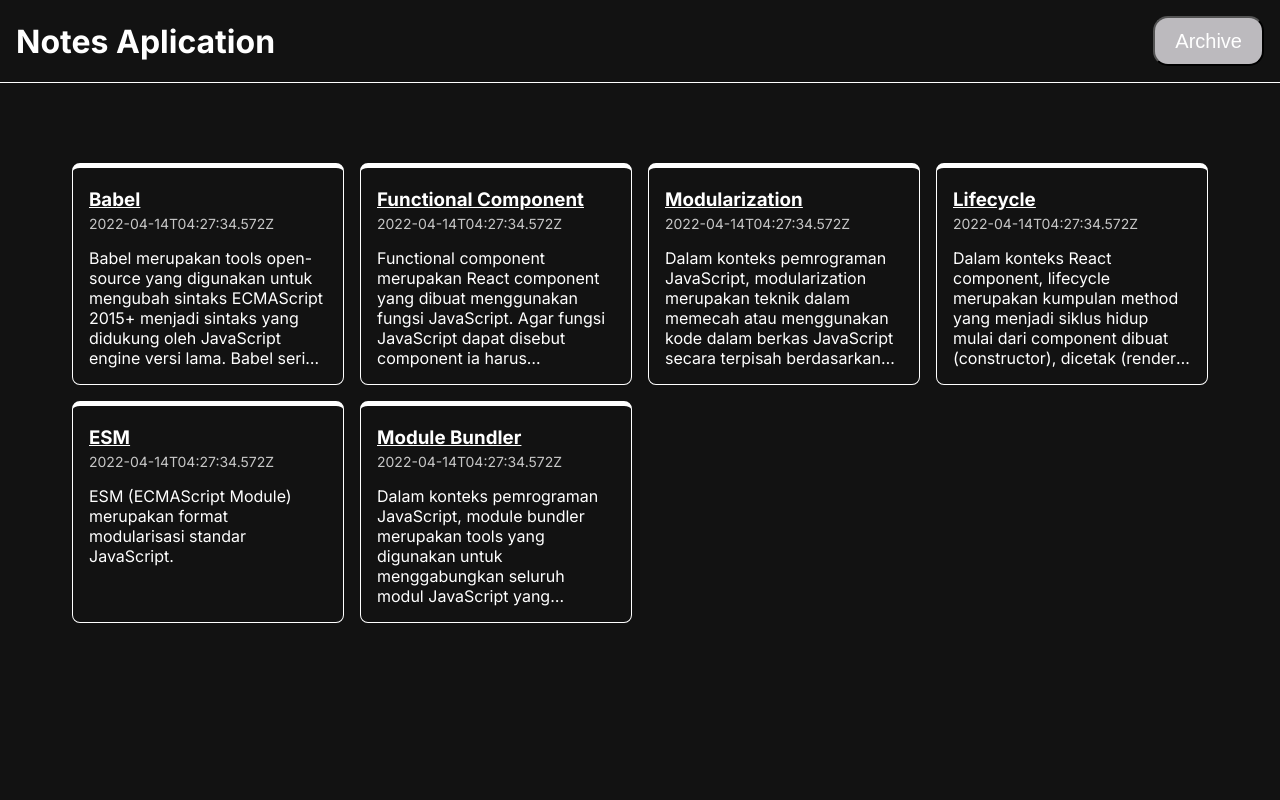
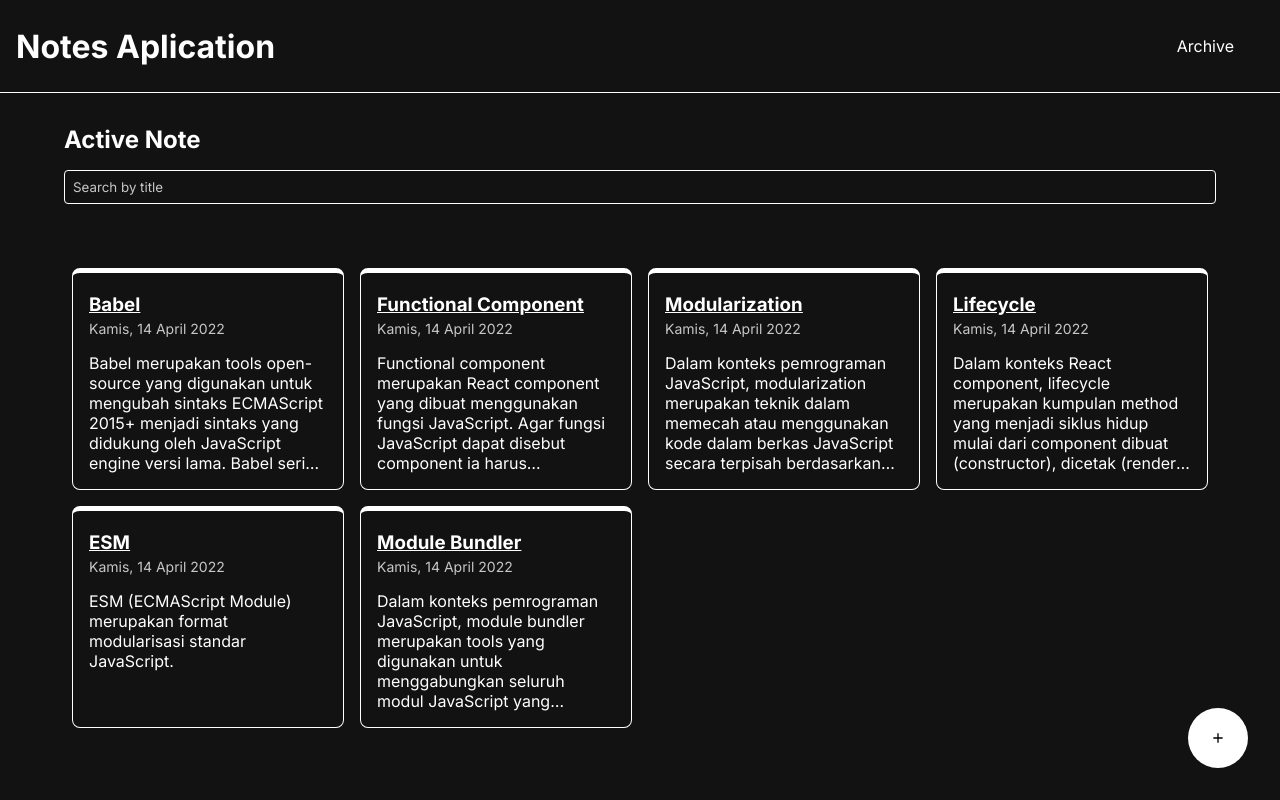
Before and after one commit to Aris220/personal-notes-app-starter, a React (Vite) app: page /notes in a window 1280 px wide. Built offline with nearby package versions, Linux system fonts and the light colour scheme.

Commit message:
menambahkan ButtonAdd dan SearchNote.jsx

```diff
--- /dev/null
+++ b/src/component/Elements/button/ButtonAdd.jsx
@@ -0,0 +1,10 @@
+import styles from "../../../styles/style.module.css";
+
+const ButtonAdd = () => {
+  return (
+    <button className={styles["action"]} type="button" title="add">
+      <img src="/icons/add.svg" alt="Add Icon" />
+    </button>
+  );
+};
+export default ButtonAdd;
--- a/src/component/Fragments/Navbar.jsx
+++ b/src/component/Fragments/Navbar.jsx
@@ -8,10 +8,17 @@ const Navbar = () => {
     <>
       <header className={styles["header"]}>
         <h1>Notes Aplication</h1>
-        <button className={styles["button-nav"]}>
-          {/* <Link to="">a</Link> */}
+        <nav className={styles["flex-nav"]}>
+          {/* <ul className={styles["navigation"]}>
+            <li> */}
+          {/* <button className={styles["button-nav"]}>
+
+              <Link to="/arsip">Archive</Link>
+            </button> */}
           <Link to="/arsip">Archive</Link>
-        </button>
+          {/* </li>
+          </ul> */}
+        </nav>
       </header>
     </>
   );
--- /dev/null
+++ b/src/component/Fragments/SearchNote.jsx
@@ -0,0 +1,15 @@
+import styles from "../../styles/style.module.css";
+
+const SearchNote = (props) => {
+  const { children } = props;
+  return (
+    <>
+      <h2>{children}</h2>
+      <section className={styles["search-bar"]}>
+        <input type="text" placeholder="Search by title" />
+      </section>
+    </>
+  );
+};
+
+export default SearchNote;
--- a/src/pages/notes.jsx
+++ b/src/pages/notes.jsx
@@ -8,6 +8,8 @@ import styles from "../styles/style.module.css";
 import NotFound from "./NotFound";
 import Navbar from "../component/Fragments/Navbar";
 import CardNote from "../component/Fragments/CardNote";
+import SearchNote from "../component/Fragments/SearchNote";
+import ButtonAdd from "../component/Elements/button/ButtonAdd";
 
 const Notes = () => {
   const [notes, setNotes] = useState([]);
@@ -31,34 +33,39 @@ const Notes = () => {
         <Navbar />
         <main>
           <section className={styles["homepage"]}>
+            <SearchNote>Active Note</SearchNote>
             {notes.length === 0 ? (
               <NotFound />
             ) : (
               <section className={styles["notes-list"]}>
                 {notes.map((note) => (
-                  //     <article className={styles["note-item"]} key={note.id}>
-                  //       <h3 className={styles["note-item__title"]} id={note.id}>
-                  //         <Link to={`/notes/${note.id}`}>{note.title}</Link>
-                  //       </h3>
-                  //       <p className={styles["note-item__createdAt"]}>
-                  //         {showFormattedDate(note.createdAt)}
-                  //       </p>
-                  //       <p className={styles["note-item__body"]}>{note.body}</p>
-                  //     </article>
                   <CardNote
                     key={note.id}
                     id={note.id}
                     title={note.title}
-                    createdAt={note.createdAt}
+                    createdAt={showFormattedDate(note.createdAt)}
                     body={note.body}
                   />
                 ))}
               </section>
             )}
+            <div>
+              <section className={styles["homepage__action"]}>
+                <ButtonAdd />
+              </section>
+            </div>
           </section>
         </main>
       </div>
     </Fragment>
   );
 };
+
+//Validation
+CardNote.propTypes = {
+  id: PropTypes.oneOfType([PropTypes.string, PropTypes.number]).isRequired,
+  title: PropTypes.string.isRequired,
+  createdAt: PropTypes.string.isRequired,
+  body: PropTypes.string.isRequired,
+};
 export default Notes;
--- a/src/styles/style.module.css
+++ b/src/styles/style.module.css
@@ -52,9 +52,7 @@ body {
   flex: 1;
 }
 
-/* header .navigation ul li {
- */
-.navigation ul li {
+header .navigation ul li {
   display: inline-block;
   font-size: 40px;
   margin: 0 8px;
@@ -64,30 +62,30 @@ body {
   padding: 40px;
   width: 100px;
 }
-.button-nav {
+/* =========================== */
+.flex-nav {
   display: flex;
-  justify-content: flex-end;
-  align-items: center;
-  height: 50px;
-  padding: 20px;
-  margin: auto;
-  margin-left: auto;
-  margin-right: auto;
-  border-radius: 15px;
-  -webkit-border-radius: 15px;
-  -moz-border-radius: 15px;
-  -ms-border-radius: 15px;
-  -o-border-radius: 15px;
-  font-size: 20px;
+  justify-content: center;
+  background-color: transparent;
+  padding: 10px 0;
+}
+
+.flex-nav a {
+  color: white;
   text-decoration: none;
-  background-color: #bcbabe;
+  margin: 0px 15px;
+  padding: 10px 15px;
+  border-radius: 5px;
+  background-color: transparent;
+  transition: transform 0.3s ease, background-color 0.3s ease;
 }
-.button-nav:hover {
-  background-color: #121212;
+
+.flex-nav a:hover {
+  background-color: #0056b3;
+  transform: scale(1.2); /* Enlarges the element */
 }
-.button-nav a {
-  text-decoration: none;
-}
+
+/* ======================= */
 
 main {
   margin: 0 auto;
@@ -231,6 +229,10 @@ main {
   padding: 8px;
   width: 100%;
   color: var(--on-background);
+  -webkit-border-radius: ;
+  -moz-border-radius: ;
+  -ms-border-radius: ;
+  -o-border-radius: ;
 }
 
 .search-bar input::placeholder {
```
Also changed, not shown: public/icons/add.svg (added).
